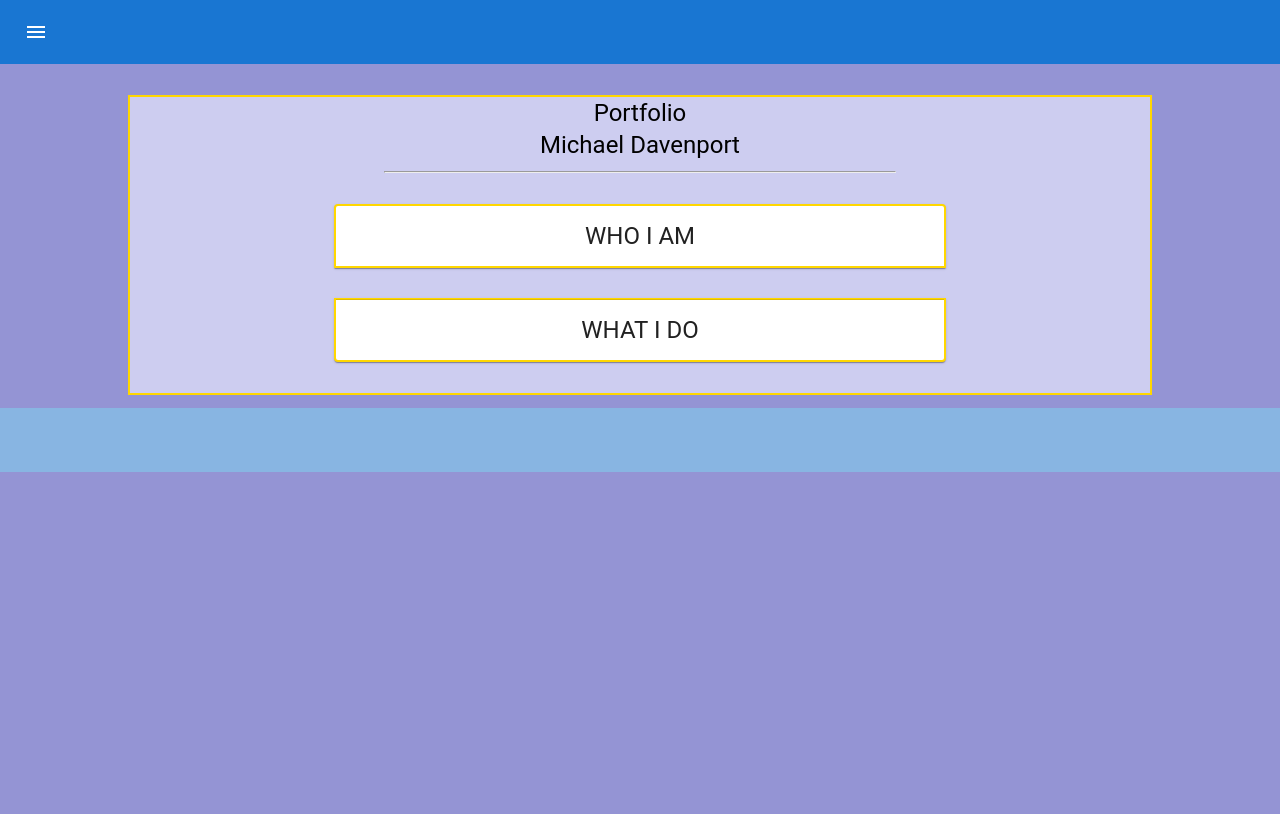
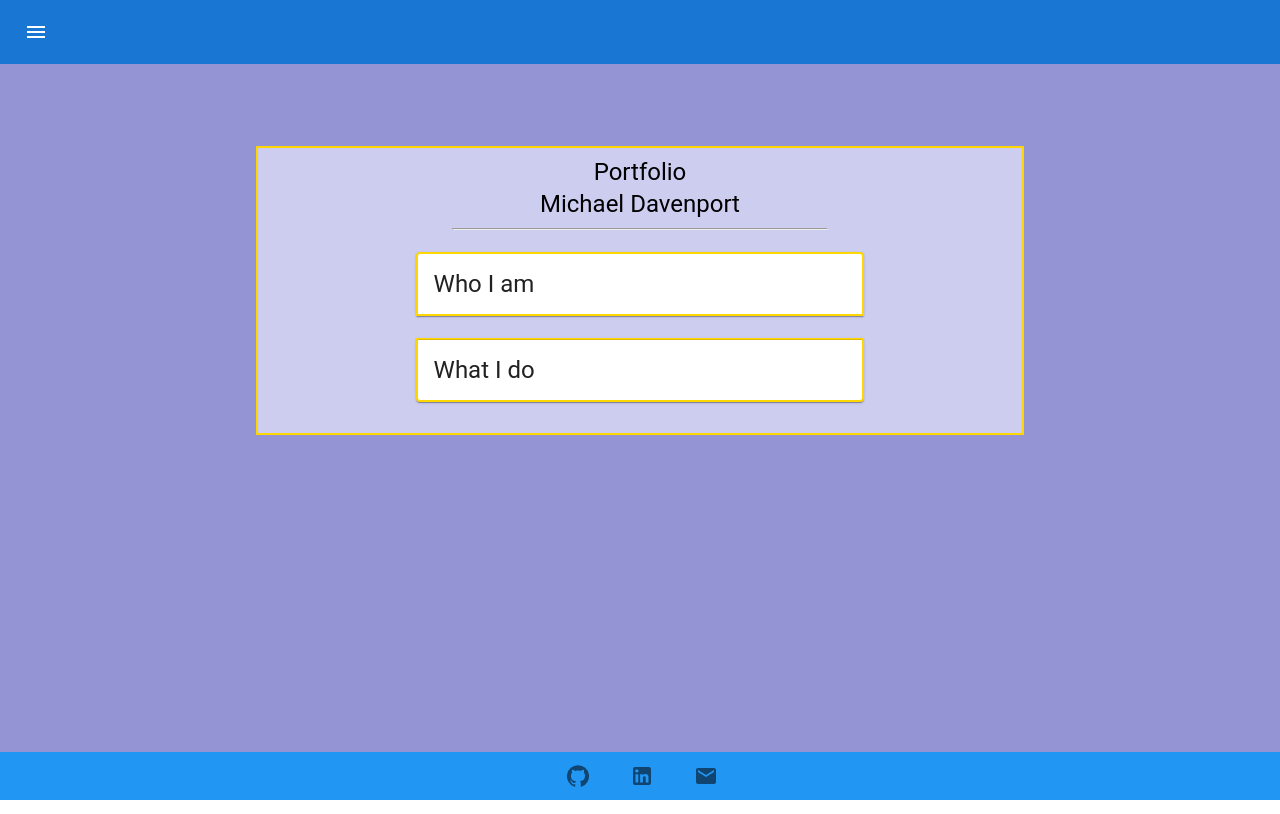
Before and after one commit to davenmir/todotracker, a Next.js app: page / in a window 1280 px wide. Built offline with nearby package versions, Linux system fonts and the light colour scheme.

Commit message:
footer links, adjusted css, made scrollbyebye

```diff
--- a/components/FooterComponent.js
+++ b/components/FooterComponent.js
@@ -1,16 +1,51 @@
 import React from "react";
-import { Box, Container, Grid, Typeography } from "@mui/material";
-import { ListItem } from "@mui/joy";
+import {
+  Box,
+  Link,
+  Container,
+  Grid,
+  Typeography,
+  IconButton,
+} from "@mui/material";
+import { ListItem, List } from "@mui/joy";
+import GitHubIcon from "@mui/icons-material/GitHub";
+import LinkedInIcon from "@mui/icons-material/LinkedIn";
+import EmailIcon from "@mui/icons-material/Email";
 
 function FooterComponent() {
   return (
     <>
-      <Box sx={{ bgcolor: "rgb(136, 181, 226)", p: 4 }} component="footer">
-        <Container maxWidth="md">
-          <Grid container sx={4}>
-            <ListItem></ListItem>
-          </Grid>
-        </Container>
+      <Box
+        sx={{
+          flexGrow: 1,
+          display: "flex",
+          justifyContent: "center",
+          gap: 2,
+          flexWrap: "wrap",
+          "& > *": { minWidth: 0, flexBasis: 200 },
+          bgcolor: "#2196f3",
+        }}
+        component="footer"
+      >
+        <Grid>
+          <List orientation="horizontal">
+            <ListItem>
+              <IconButton href="https://github.com/davenmir" target="_blank">
+                <GitHubIcon />
+              </IconButton>
+            </ListItem>
+            <ListItem>
+              <IconButton href="https://www.linkedin.com/in/michael-davenport-41bab6132/" target="_blank">
+                <LinkedInIcon />
+              </IconButton>
+            </ListItem>
+            <ListItem>
+              <IconButton href="mailto:davenmir95@gmail.com" target="_blank">
+                <EmailIcon />
+              </IconButton>
+            </ListItem>
+          </List>
+        </Grid>
       </Box>
     </>
   );
--- a/components/NavComponent.js
+++ b/components/NavComponent.js
@@ -3,7 +3,6 @@ import AppBar from "@mui/material/AppBar";
 import Toolbar from "@mui/material/Toolbar";
 import IconButton from "@mui/material/IconButton";
 import Menu from "@mui/material/Menu";
-import Container from "@mui/material/Container";
 import MenuItem from "@mui/material/MenuItem";
 import MenuIcon from "@mui/icons-material/Menu";
 import styles from "../styles/NavComponent.module.css";
--- a/pages/home/index.js
+++ b/pages/home/index.js
@@ -9,13 +9,8 @@ import {
 } from "@mui/material";
 
 import { makeStyles } from "@mui/styles";
-const useStyles = makeStyles({
-  content: {
-    justifyContent: "center",
-  },
-});
+
 export default function HomePage() {
-  const classes = useStyles();
 
   return (
     <>
@@ -33,13 +28,11 @@ export default function HomePage() {
             <AccordionSummary
               aria-controls="panel1a-content"
               id="panel1a-header"
-              classes={{ content: classes.content }}
             >
               <Typography
                 sx={{
                   fontSize: 24,
                   letterSpacing: "0em",
-                  textTransform: "uppercase",
                 }}
               >
                 Who I am
@@ -59,13 +52,11 @@ export default function HomePage() {
             <AccordionSummary
               aria-controls="panel1a-content"
               id="panel1a-header"
-              classes={{ content: classes.content }}
             >
               <Typography
                 sx={{
                   fontSize: 24,
                   letterSpacing: "0em",
-                  textTransform: "uppercase",
                 }}
               >
                 What I do
@@ -84,7 +75,9 @@ export default function HomePage() {
             </AccordionDetails>
           </Accordion>
         </div>
-        <FooterComponent className={styles.footer}/>
+        <div className={styles.footer}>
+          <FooterComponent />
+        </div>
       </div>
     </>
   );
--- a/pages/index.js
+++ b/pages/index.js
@@ -1,5 +1,4 @@
 import HomePage from "./home/index.js";
-
 export default function Home() {
   return (
     <>
--- a/styles/Home.module.css
+++ b/styles/Home.module.css
@@ -1,15 +1,23 @@
 .pageBody {
   padding-top: 0em;
   background-color: rgb(148, 148, 212);
-  min-height: calc(100vh - 50px);
+  min-height: calc(100vh - 100px);
+}
+
+.pageContentContainer {
+  background-color: rgb(205, 205, 240);
+  margin: 5% 20% 0% 20%;
+  border: solid gold 2px;
+  padding: .5em
 }
 
 .header {
   text-align: center;
 }
 
-.footer{
+.footer {
   position: fixed;
+  width: 100%;
   bottom: 0;
 }
 
@@ -23,12 +31,6 @@
   text-align: center;
 }
 
-.pageContentContainer {
-  background-color: rgb(205, 205, 240);
-  margin: 1% 10% 1% 10%;
-  border: solid gold 2px;
-}
-
 .accordion {
   background-color: rgb(148, 148, 212);
   margin: 3% 20% 3% 20%;
```
